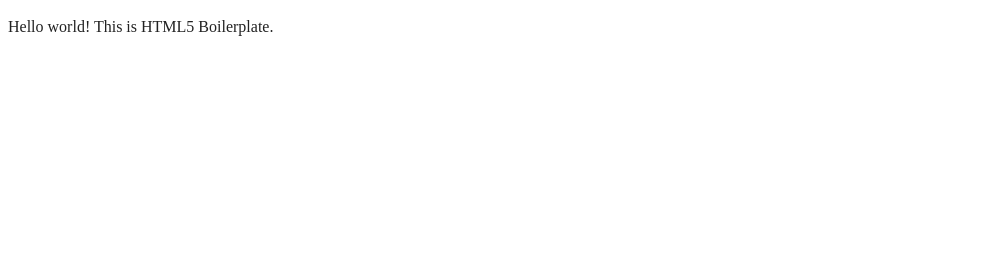
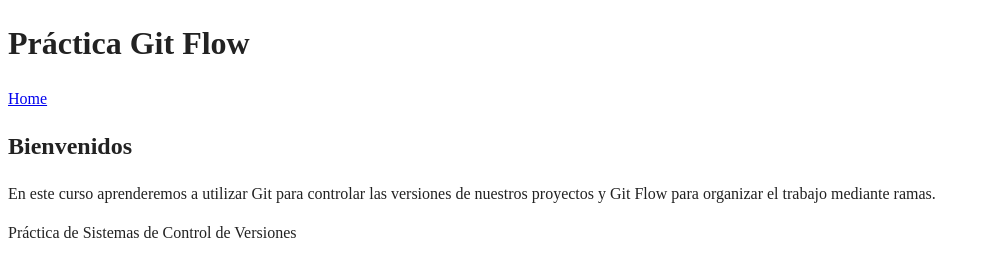
Before and after one commit to hugogonzzalez/practica-sistema-controles-hugo, a website built with webpack: page src/index.html in a window 1280 px wide. Shown: the whole page, without its empty margins (0-990 px from the left). Built offline with nearby package versions, Linux system fonts and the light colour scheme; files whose address does not match are found by name.

Commit message:
Usuario 1: crear estructura inicial de la página

```diff
--- a/src/index.html
+++ b/src/index.html
@@ -25,7 +25,24 @@
 <body>
 
   <!-- Add your site or application content here -->
-  <p>Hello world! This is HTML5 Boilerplate.</p>
+
+  <h1>Práctica Git Flow</h1>
+
+  <nav>
+    <a href="index.html">Home</a>
+  </nav>
+
+  <main>
+    <h2>Bienvenidos</h2>
+    <p>
+      En este curso aprenderemos a utilizar Git para controlar las versiones
+      de nuestros proyectos y Git Flow para organizar el trabajo mediante ramas.
+    </p>
+  </main>
+
+  <footer>
+    <p>Práctica de Sistemas de Control de Versiones</p>
+  </footer>
   <script src="js/app.js"></script>
 
 </body>
```
